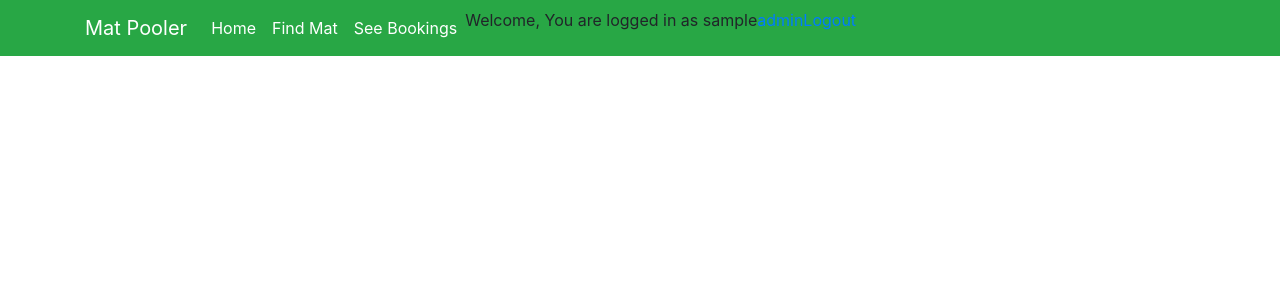
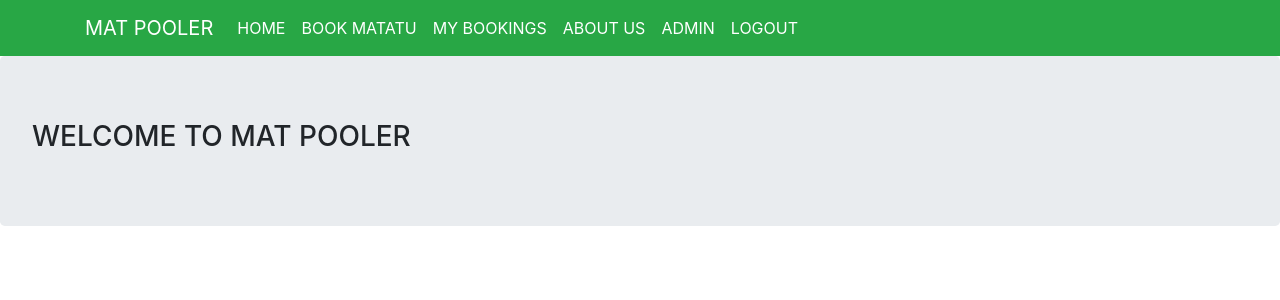
Before and after one commit to Denis-leparteleg/Mat, a Django app: page / in a window 1280 px wide. Shown: the top 300 px of the page. Run offline with Django 3.2, Linux system fonts and the light colour scheme; the visitor is signed in with stand-in values (Sample User, id 1); some libraries are stand-ins or nearby versions.

Commit message:
Modify the templates url configurations

```diff
--- a/backend/mat/templates/index.html
+++ b/backend/mat/templates/index.html
@@ -1,7 +1,8 @@
-{% extends 'base.html' %}
-{% load socialaccount %}
-
-
+{% extends "base.html" %}
 {% block content %}
-
-{% endblock %}
+    <div class="jumbotron">
+        <h3>
+            WELCOME TO MAT POOLER
+        </h3>
+    </div>
+{% endblock content %}
--- a/backend/mat/templates/navbar.html
+++ b/backend/mat/templates/navbar.html
@@ -1,22 +1,22 @@
 {% load socialaccount %}
 <nav class="navbar navbar-expand-lg navbar-light bg-success">
     <div class="container">
-        <a class="navbar-brand" href="#" style="color: white;">Mat Pooler</a>
+        <a class="navbar-brand" href="#" style="color: white;">MAT POOLER</a>
         <button class="navbar-toggler" type="button" data-toggle="collapse" data-target="#navbarNavAltMarkup"
                 aria-controls="navbarNavAltMarkup" aria-expanded="false" aria-label="Toggle navigation">
             <span class="navbar-toggler-icon"></span>
         </button>
         <div class="collapse navbar-collapse" id="navbarNavAltMarkup">
             <div class="navbar-nav" >
-                <a class="nav-item nav-link active" href="{% url 'home' %}" style="color: white;">Home <span class="sr-only">(current)</span></a>
-                <a class="nav-item nav-link" href="{% url 'findmat' %}" style="color: white;">Find Mat</a>
-                <a class="nav-item nav-link" href="{% url 'seebookings' %}" style="color: white;">See Bookings</a>
+                <a class="nav-item nav-link active" href="{% url 'home' %}" style="color: white;">HOME <span class="sr-only">(current)</span></a>
+                <a class="nav-item nav-link" href="{% url 'findmat' %}" style="color: white;">BOOK MATATU</a>
+                <a class="nav-item nav-link" href="{% url 'seebookings' %}" style="color: white;">MY BOOKINGS</a>
+                <a class="nav-item nav-link" href="{% url 'about' %}" style="color: white;">ABOUT US</a>
                 {% if user.is_authenticated %}
-                <p>Welcome, You are logged in as {{ user.username }}</p>
-                <a target="_black" href="admin">admin</a>
-                <a href="{% url 'logout' %}">Logout</a>
+                <a class="nav-item nav-link" href="admin" style="color: white;">ADMIN</a>
+                <a class="nav-item nav-link" href="{% url 'logout' %}" style="color: white;">LOGOUT</a>
                 {% else %}
-                <a href="{% provider_login_url 'google' %}">Login With Google</a>
+                <a class="nav-item nav-link" href="{% provider_login_url 'google' %}" style="color: white;">LOGIN WITH GOOGLE</a>
                 {% endif %}
             </div>
         </div>
```
Also changed, not shown: backend/mat/templates/about.html (added, +8 -0 lines), backend/mat/templates/bookings.html (+7 -5 lines), backend/mat/templates/list.html (+5 -5 lines).
